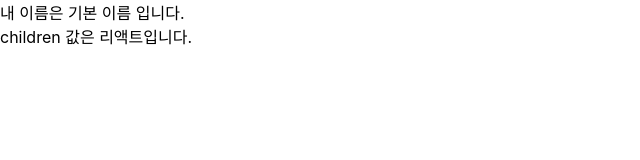
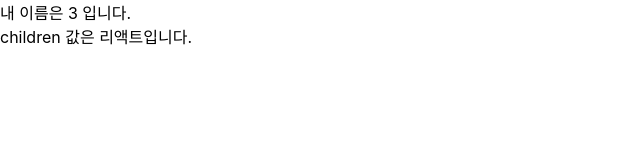
Before and after one commit to dohy-9443/ReactExample, a React (Create React App) app in the folder hello-react/: page / in a window 1280 px wide. Shown: the top 160 px of the page, without its empty margins (0-640 px from the left). Built offline with nearby package versions, Linux system fonts and the light colour scheme.

Commit message:
propTypes를 통한 props 검증

```diff
--- a/hello-react/src/App.js
+++ b/hello-react/src/App.js
@@ -2,7 +2,7 @@ import React from 'react';
 import MyComponent from './MyComponent';
 
 const App = () => {
-  return <MyComponent>리액트</MyComponent>;
+  return <MyComponent name={3}>리액트</MyComponent>;
 };
 
 export default App;
--- a/hello-react/src/MyComponent.js
+++ b/hello-react/src/MyComponent.js
@@ -1,4 +1,5 @@
 import React from 'react';
+import PropTypes from 'prop-types';
 
 const MyComponent = ({name, children}) => {
   return (
@@ -13,4 +14,8 @@ MyComponent.defaultProps = {
   name: '기본 이름'
 };
 
+MyComponent.propTypes = {
+  name: PropTypes.string
+};
+
 export default MyComponent;
```
